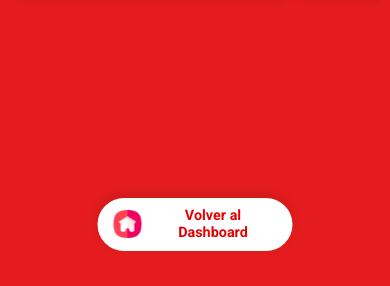
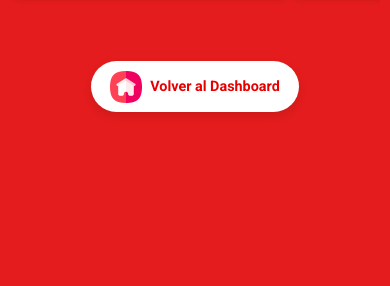
Before and after one commit to S-Team0099/RevicionRmk, a plain HTML site: page claro/planes/index.html in a window 390 px wide. Shown: the part 558-844 px from the top of the page. Drawn offline with nearby package versions, Linux system fonts and the light colour scheme.

Commit message:
Update styles.css

```diff
--- a/claro/planes/styles.css
+++ b/claro/planes/styles.css
@@ -462,38 +462,29 @@ body {
   cursor: pointer;
 }
 
-/* ==========================================
-=           BOTÓN "VOLVER AL INICIO"        =
-========================================== */
+/* ===== BOTÓN "VOLVER AL INICIO" ===== */
 .volver-inicio {
-  position: fixed;
-  bottom: env(safe-area-inset-bottom, 2rem);
-  left: 0;
+  margin-top: auto;
   width: 100%;
-  background: transparent;
+  padding: 2rem 0;
   display: flex;
   justify-content: center;
-  align-items: center;
-  padding: 2rem 0;
-  z-index: 999;
+  box-sizing: border-box;
 }
 
-/* Botón como tal */
 .btn-volver {
   display: flex;
   align-items: center;
   gap: 0.5rem;
   padding: 0.75rem 1.5rem;
   background-color: #ffffff;
-  color: #e60000;
-  /* Texto del botón en rojo */
+  color: #e60000; /* Texto del botón en rojo */
   font-weight: bold;
   font-size: 1rem;
   border: none;
-  box-shadow: 0 -4px 10px rgba(0, 0, 0, 0.1);
-  /* hacia arriba en lugar de abajo */
   border-radius: 30px;
   text-decoration: none;
+  box-shadow: 0 4px 10px rgba(0, 0, 0, 0.1);
   transition: all 0.3s ease;
 }
 
@@ -502,12 +493,11 @@ body {
   transform: translateY(-2px);
   box-shadow: 0 6px 14px rgba(230, 0, 0, 0.3);
 }
-
 .icon-img {
-  width: 28px;
-  height: 28px;
+  width: 32px;
+  height: 32px;
+  object-fit: contain;
 }
-
 /* ========== RESPONSIVE ========== */
 @media (max-width: 480px) {
   .plan-card {
@@ -621,25 +611,14 @@ body {
     box-shadow: 0 4px 8px rgba(0, 0, 0, 0.25);
   }
 
-  /* Botón "Volver al inicio" */
-  /* Botón "Volver al inicio" */
   .volver-inicio {
-    position: fixed;
-    bottom: 35px; /* más pegado al borde inferior */
-    left: 50%;
-    transform: translateX(-50%);
-    background: transparent;
-    display: flex;
-    justify-content: center;
-    align-items: center;
-    padding: 0;
-    z-index: 999;
-    width: auto; /* no ocupa todo el ancho */
+    padding: 2rem 0;
+    width: 100%;
   }
 
   .btn-volver {
-    padding: 0.6rem 1rem;
     font-size: 0.9rem;
+    padding: 0.6rem 1.2rem;
     text-align: center;
   }
 
```
